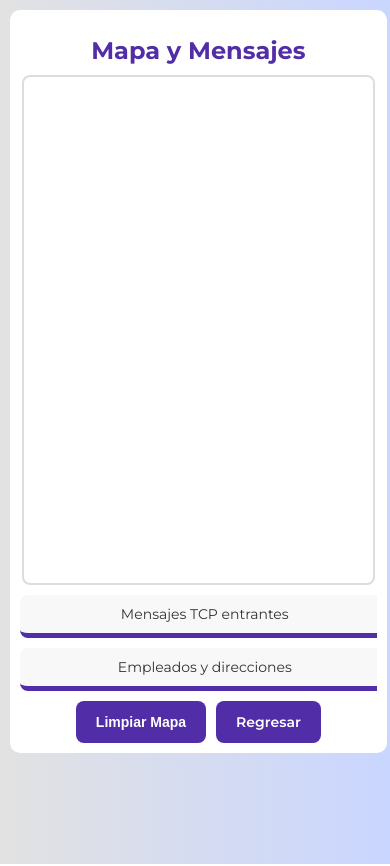
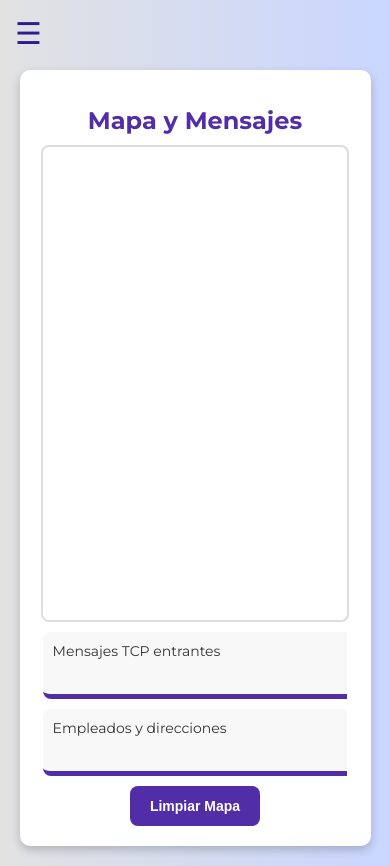
Before and after one commit to kaalib/SmartWay, a website: page public/map_admin.html in a window 390 px wide. Drawn offline with Linux system fonts and the light colour scheme; no server answers.

Commit message:
improve frontend

```diff
--- a/public/map_admin.html
+++ b/public/map_admin.html
@@ -8,14 +8,32 @@
     <link rel="stylesheet" href="styles/map_admin.css">
 </head>
 <body>
+            <!-- Barra de navegación -->
+            <div class="nav-container">
+                <nav>
+                    <a href="index.html">Inicio</a>
+                    <a href="map_admin.html">Mapa</a>
+                    <a href="login.html">Login</a>
+                    <a href="contact.html">Contacto</a>
+                </nav>
+            </div>
+
+            <div class="menu-icon" onclick="openNav()">☰</div>
+
+            <div id="sidebar" class="sidebar">
+            <a href="javascript:void(0)" class="close-btn" onclick="closeNav()">×</a>
+            <a href="index.html">Inicio</a>
+            <a href="map_admin.html">Mapa</a>
+            <a href="login.html">Login</a>
+            <a href="contact.html">Contacto</a>
+            </div>
+
     <div class="container">
         <h1>Mapa y Mensajes</h1>
-
         <!-- Contenedor del mapa y los mensajes -->
         <div class="map-and-messages">
             <div id="map"></div>
             <div class="message-container">
-
                 <div id="tcpInput" class="message-box">Mensajes TCP entrantes</div>
                 <div id="tcpDirections" class="message-box">Empleados y direcciones</div>
             </div>
@@ -25,7 +43,6 @@
         <!-- Botones -->
         <div class="button-container">
             <button id="btnLimpiar" class="btn">Limpiar Mapa</button>
-            <a href="index.html" class="btn">Regresar</a>
         </div>
     </div>
 
--- a/public/scripts/map_admin.js
+++ b/public/scripts/map_admin.js
@@ -3,6 +3,14 @@ const wsUrl = 'wss://3.84.149.254:443'; // WebSocket en tu instancia EC2
 
 const tcpInput = document.getElementById('tcpInput');
 const tcpDirections = document.getElementById('tcpDirections'); // Div donde irán las direcciones
+
+function openNav() {
+    document.getElementById("sidebar").style.width = "250px";
+}
+
+function closeNav() {
+    document.getElementById("sidebar").style.width = "0";
+}
 
 // Cargar mensajes históricos desde /messages
 async function fetchMessages() {
--- a/public/styles/index.css
+++ b/public/styles/index.css
@@ -4,18 +4,98 @@
 body {
     font-family: 'Montserrat', sans-serif;
     margin: 0;
-    padding: 20px;
+    padding: 0;
     background: linear-gradient(to right, #e2e2e2, #c9d6ff);
     display: flex;
+    flex-direction: column;
+    align-items: center;
+}
+
+/* Barra de navegación */
+.nav-container {
+    width: 90%;
+    border-radius: 10px;
+    background: #512da8;
+    padding: 15px 0;
+    margin: 10px auto; /* Se alinea correctamente sin usar left */
+    position: relative;
+    top: 10px;
+    left: 0;
+    z-index: 1000;
+    display: flex;
     justify-content: center;
-    align-items: center;
-    min-height: 100vh;
+    box-shadow: 0 4px 6px rgba(0, 0, 0, 0.2);
+    box-sizing: border-box;
+}
+
+nav {
+    display: flex;
+    gap: 20px;
+}
+
+nav a {
+    color: white;
+    text-decoration: none;
+    font-weight: 600;
+    padding: 10px 15px;
+    transition: 0.3s;
+}
+
+nav a:hover {
+    background: #311b92;
+    border-radius: 5px;
+}
+
+/* Menú lateral en pantallas pequeñas */
+.menu-icon {
+    display: none;
+    font-size: 30px;
+    cursor: pointer;
+    color: white;
+    position: absolute;
+    top: 15px;
+    left: 15px;
+}
+
+.sidebar {
+    height: 100%;
+    width: 0;
+    position: fixed;
+    top: 0;
+    left: 0;
+    background-color: #512da8;
+    overflow-x: hidden;
+    transition: 0.5s;
+    padding-top: 60px;
+    border-top-right-radius: 12px;
+    border-bottom-right-radius: 12px;
+}
+
+.sidebar a {
+    padding: 10px 15px;
+    text-decoration: none;
+    font-size: 18px;
+    color: white;
+    display: block;
+    transition: 0.3s;
+}
+
+.sidebar a:hover {
+    background: #311b92;
+}
+
+.sidebar .close-btn {
+    position: absolute;
+    top: 10px;
+    right: 25px;
+    font-size: 36px;
+    cursor: pointer;
 }
 
 /* Contenedor principal */
 .container {
-    width: 100%;
-    margin: 20px auto;
+    width: 90%;
+    margin: 20px auto 20px;
     padding: 20px;
     background: #fff;
     border-radius: 10px;
@@ -23,6 +103,7 @@ body {
     display: flex;
     flex-direction: column;
     align-items: center;
+    box-sizing: border-box;
 }
 
 /* Estilo para encabezados */
@@ -30,48 +111,8 @@ h1 {
     color: #512da8;
     font-size: 24px;
     margin-bottom: 10px;
+    text-align: center;
 }
-
-/* Contenedor del mapa y mensajes */
-.map-and-messages {
-    display: flex;
-    width: 100%;
-    gap: 20px;
-    align-items: stretch;
-}
-
-/* Contenedor de los mensajes alineado a la izquierda */
-.message-container {
-    flex: 2;
-    display: flex;
-    flex-direction: column;
-    gap: 10px;
-    overflow: hidden; /* Evita que crezca más de lo permitido */
-}
-
-/* Ajustes a los message-box */
-.message-box {
-    background: #f8f8f8;
-    border-bottom: 5px solid #512da8;
-    border-radius: 8px;
-    padding: 10px;
-    font-size: 14px;
-    color: #333;
-    flex: 1; /* Distribuye el espacio dentro de .message-container */
-    text-align: left;
-    overflow-y: auto; /* Habilita el scroll vertical si el contenido es mayor */
-    scrollbar-color: #512da8 #f8f8f8; /* Color del scroll */
-}
-
-/* Ajustes al mapa para que ocupe el espacio restante */
-#map {
-    flex: 8;
-    height: 500px;
-    border: 2px solid #ddd;
-    border-radius: 8px;
-}
-
-
 
 /* Contenedor de botones */
 .button-container {
@@ -82,7 +123,7 @@ h1 {
 }
 
 .btn {
-    display: inline-flex; /* Asegura que funcione como un botón */
+    display: inline-flex;
     align-items: center;
     justify-content: center;
     padding: 12px 20px;
@@ -95,68 +136,28 @@ h1 {
     text-decoration: none;
     cursor: pointer;
     transition: 0.3s ease;
-    text-align: center; /* Asegura el centrado */
-    white-space: nowrap; /* Evita saltos de línea raros */
+    text-align: center;
+    white-space: nowrap;
 }
 
 .btn:hover {
     background: #311b92;
 }
 
+/* Ajustes para pantallas pequeñas */
 @media (max-width: 660px) {
-    /* Elimina margen y padding del body */
-    body {
-        padding: 5px;
-        margin: 5px;
-        display: flex;
-        flex-direction: column;
-        justify-content: flex-start;
-        align-items: stretch;
-    }
-
-    /* Hace que el contenedor ocupe toda la pantalla */
-    .container {
-        width: 96.4%;
-        height: 100%;
-        position: center;
-        margin: 0;
-        padding: 10px;
-        border-radius: 10px; /* Quita esquinas redondeadas */
-        box-shadow: none;
-    }
-
-    /* Acomoda el mapa y los mensajes en columna */
-    .map-and-messages {
-        flex-direction: column;
-        align-items: center;
-        gap: 10px;
-    }
-
-    /* Ajusta el tamaño del mapa */
-    #map {
-        width: 98%;
-        min-height: 400px;
-    }
-
-    /* Los mensajes se ponen debajo del mapa */
-    .message-container {
-        width: 100%;
-        height: 20%;
-    }
-
-    /* Ajuste a los message-box para que ocupen el ancho completo */
-    .message-box {
-        width: 98%;
-        text-align: center;
-        max-height: 400px;
+    .nav-container {
+        display: none;
     }
 
 
-/* Contenedor de botones */
-.button-container {
-    display: flex;
-    justify-content: center;
-    gap: 10px;
-    margin-top: 10px;
+    .menu-icon {
+        color: #311b92;
+        display: block;
+    }
+
+    .container {
+        margin-top: 70px; /* Ajusta este valor según sea necesario */
+    }
+
 }
-}
--- a/public/styles/map_admin.css
+++ b/public/styles/map_admin.css
@@ -4,17 +4,97 @@
 body {
     font-family: 'Montserrat', sans-serif;
     margin: 0;
-    padding: 20px;
+    padding: 0;
     background: linear-gradient(to right, #e2e2e2, #c9d6ff);
     display: flex;
-    justify-content: center;
+    flex-direction: column;
     align-items: center;
     min-height: 100vh;
 }
 
+/* Barra de navegación */
+.nav-container {
+    width: 90%;
+    border-radius: 10px;
+    background: #512da8;
+    padding: 15px 0;
+    margin: 10px auto;
+    position: relative;
+    z-index: 1000;
+    display: flex;
+    justify-content: center;
+    box-shadow: 0 4px 6px rgba(0, 0, 0, 0.2);
+    box-sizing: border-box;
+}
+
+nav {
+    display: flex;
+    gap: 20px;
+}
+
+nav a {
+    color: white;
+    text-decoration: none;
+    font-weight: 600;
+    padding: 10px 15px;
+    transition: 0.3s;
+}
+
+nav a:hover {
+    background: #311b92;
+    border-radius: 5px;
+}
+
+/* Menú lateral en pantallas pequeñas */
+.menu-icon {
+    display: none;
+    font-size: 30px;
+    cursor: pointer;
+    color: white;
+    position: absolute;
+    top: 15px;
+    left: 15px;
+}
+
+.sidebar {
+    height: 100%;
+    width: 0;
+    position: fixed;
+    top: 0;
+    left: 0;
+    background-color: #512da8;
+    overflow-x: hidden;
+    transition: 0.5s;
+    padding-top: 60px;
+    border-top-right-radius: 12px;
+    border-bottom-right-radius: 12px;
+}
+
+.sidebar a {
+    padding: 10px 15px;
+    text-decoration: none;
+    font-size: 18px;
+    color: white;
+    display: block;
+    transition: 0.3s;
+}
+
+.sidebar a:hover {
+    background: #311b92;
+}
+
+.sidebar .close-btn {
+    position: absolute;
+    top: 10px;
+    right: 25px;
+    font-size: 36px;
+    cursor: pointer;
+}
+
+
 /* Contenedor principal */
 .container {
-    width: 100%;
+    width: 90%;
     margin: 20px auto;
     padding: 20px;
     background: #fff;
@@ -23,6 +103,7 @@ body {
     display: flex;
     flex-direction: column;
     align-items: center;
+    box-sizing: border-box;
 }
 
 /* Estilo para encabezados */
@@ -32,6 +113,7 @@ h1 {
     margin-bottom: 10px;
 }
 
+
 /* Contenedor del mapa y mensajes */
 .map-and-messages {
     display: flex;
@@ -40,16 +122,14 @@ h1 {
     align-items: stretch;
 }
 
-/* Contenedor de los mensajes alineado a la izquierda */
 .message-container {
     flex: 2;
     display: flex;
     flex-direction: column;
     gap: 10px;
-    overflow: hidden; /* Evita que crezca más de lo permitido */
+    overflow: hidden;
 }
 
-/* Ajustes a los message-box */
 .message-box {
     background: #f8f8f8;
     border-bottom: 5px solid #512da8;
@@ -57,21 +137,18 @@ h1 {
     padding: 10px;
     font-size: 14px;
     color: #333;
-    flex: 1; /* Distribuye el espacio dentro de .message-container */
+    flex: 1;
     text-align: left;
-    overflow-y: auto; /* Habilita el scroll vertical si el contenido es mayor */
-    scrollbar-color: #512da8 #f8f8f8; /* Color del scroll */
+    overflow-y: auto;
+    scrollbar-color: #512da8 #f8f8f8;
 }
 
-/* Ajustes al mapa para que ocupe el espacio restante */
 #map {
     flex: 8;
     height: 500px;
     border: 2px solid #ddd;
     border-radius: 8px;
 }
-
-
 
 /* Contenedor de botones */
 .button-container {
@@ -82,7 +159,7 @@ h1 {
 }
 
 .btn {
-    display: inline-flex; /* Asegura que funcione como un botón */
+    display: inline-flex;
     align-items: center;
     justify-content: center;
     padding: 12px 20px;
@@ -95,8 +172,8 @@ h1 {
     text-decoration: none;
     cursor: pointer;
     transition: 0.3s ease;
-    text-align: center; /* Asegura el centrado */
-    white-space: nowrap; /* Evita saltos de línea raros */
+    text-align: center;
+    white-space: nowrap;
 }
 
 .btn:hover {
@@ -104,55 +181,43 @@ h1 {
 }
 
 @media (max-width: 660px) {
-    /* Elimina margen y padding del body */
-    body {
-        padding: 5px;
-        margin: 5px;
-        display: flex;
-        flex-direction: column;
-        justify-content: flex-start;
-        align-items: stretch;
+    .nav-container {
+        display: none;
     }
 
-    /* Hace que el contenedor ocupe toda la pantalla */
-    .container {
-        width: 96.4%;
-        height: 100%;
-        position: center;
-        margin: 0;
-        padding: 10px;
-        border-radius: 10px; /* Quita esquinas redondeadas */
-        box-shadow: none;
+
+    .menu-icon {
+        color: #311b92;
+        display: block;
     }
 
-    /* Acomoda el mapa y los mensajes en columna */
+    .container {
+        margin-top: 70px; /* Ajusta este valor según sea necesario */
+    }
+
+
     .map-and-messages {
         flex-direction: column;
         align-items: center;
         gap: 10px;
     }
 
-    /* Ajusta el tamaño del mapa */
     #map {
         width: 98%;
-        min-height: 60vh;
+        min-height: 56vh;
     }
 
-    /* Los mensajes se ponen debajo del mapa */
     .message-container {
-        width: 100%;
-        height: 20%;
+        width: 98%;
     }
 
-    /* Ajuste a los message-box para que ocupen el ancho completo */
     .message-box {
         width: 98%;
-        text-align: center;
-        max-height: 400px;
+        text-align: left;
+        min-height: 5vh;
+        max-height: 20vh;
     }
 
-
-/* Contenedor de botones */
     .button-container {
         display: flex;
         justify-content: center;
```
Also changed, not shown: public/index.html (+21 -7 lines), public/scripts/index.js (added, +7 -0 lines). Lines whose indentation alone changed are shown as unchanged.
